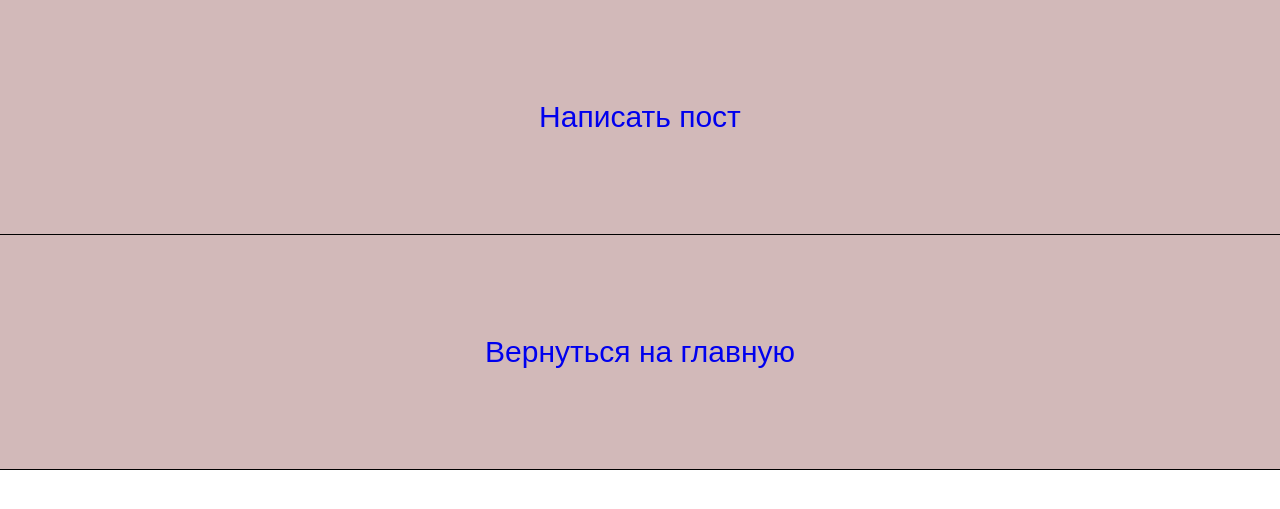
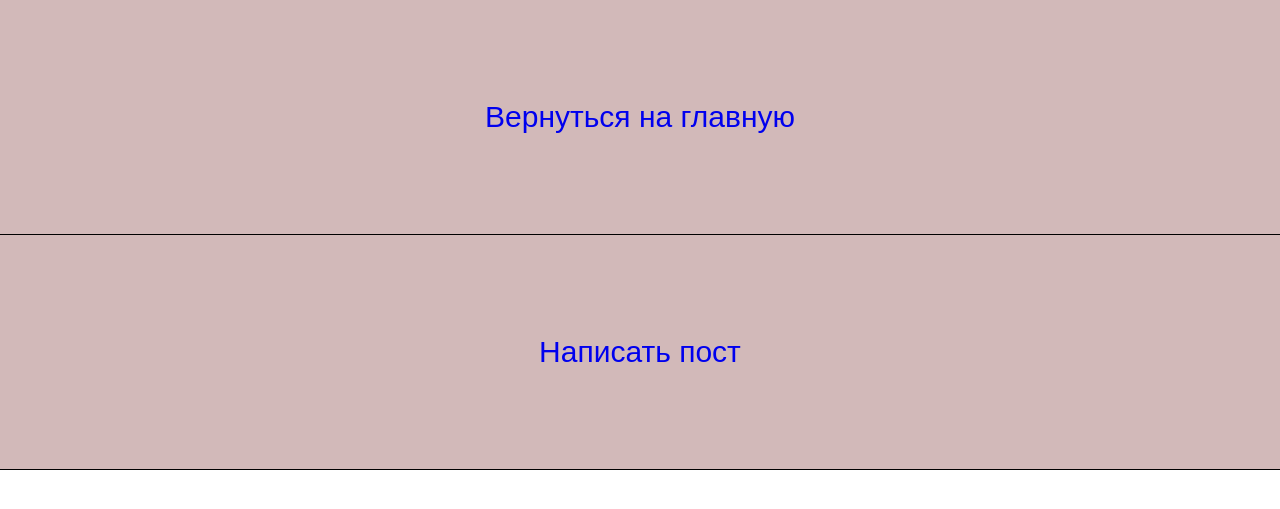
Before and after one commit to ilya5006/teacherSite, a PHP site: page /admin.php in a window 1280 px wide. Shown: the part 78-587 px from the top of the page. Run offline with PHP 8.4, Linux system fonts and the light colour scheme; a user stored in the database is signed in.

Commit message:
Little changes

```diff
--- a/admin.php
+++ b/admin.php
@@ -18,8 +18,9 @@
     <header>
         <h1>Панель администратора</h1>
     </header>
-    <a href="./postWriting.php">Написать пост</a>
-    <a href="./index.html">Вернуться на главную</a>
+
+    <a class="function" href="./index.html">Вернуться на главную</a>
+    <a class="function" href="./postWriting.php">Написать пост</a>
 
 </body>
 </html>
--- a/css/admin.css
+++ b/css/admin.css
@@ -12,27 +12,30 @@ header
     width: 100%;
 }
 
+header a
+{
+    float: left;
+    height: 100%;
+}
+
 header h1
 {
     padding: 10px;
+    font-size: 50px;
+
     text-align: center;
-    font-size: 50px;
 }
 
-a
+.function
 {
     display: block;
     text-align: center;
-
+    background-color: #d2b9b9;
     text-decoration: none;
 
     border-bottom: 1px solid black;
-
     padding: 100px;
-    background-color: #d2b9b9;
-
     font-size: 30px;
-
     transition: 1s;
 }
 
```
